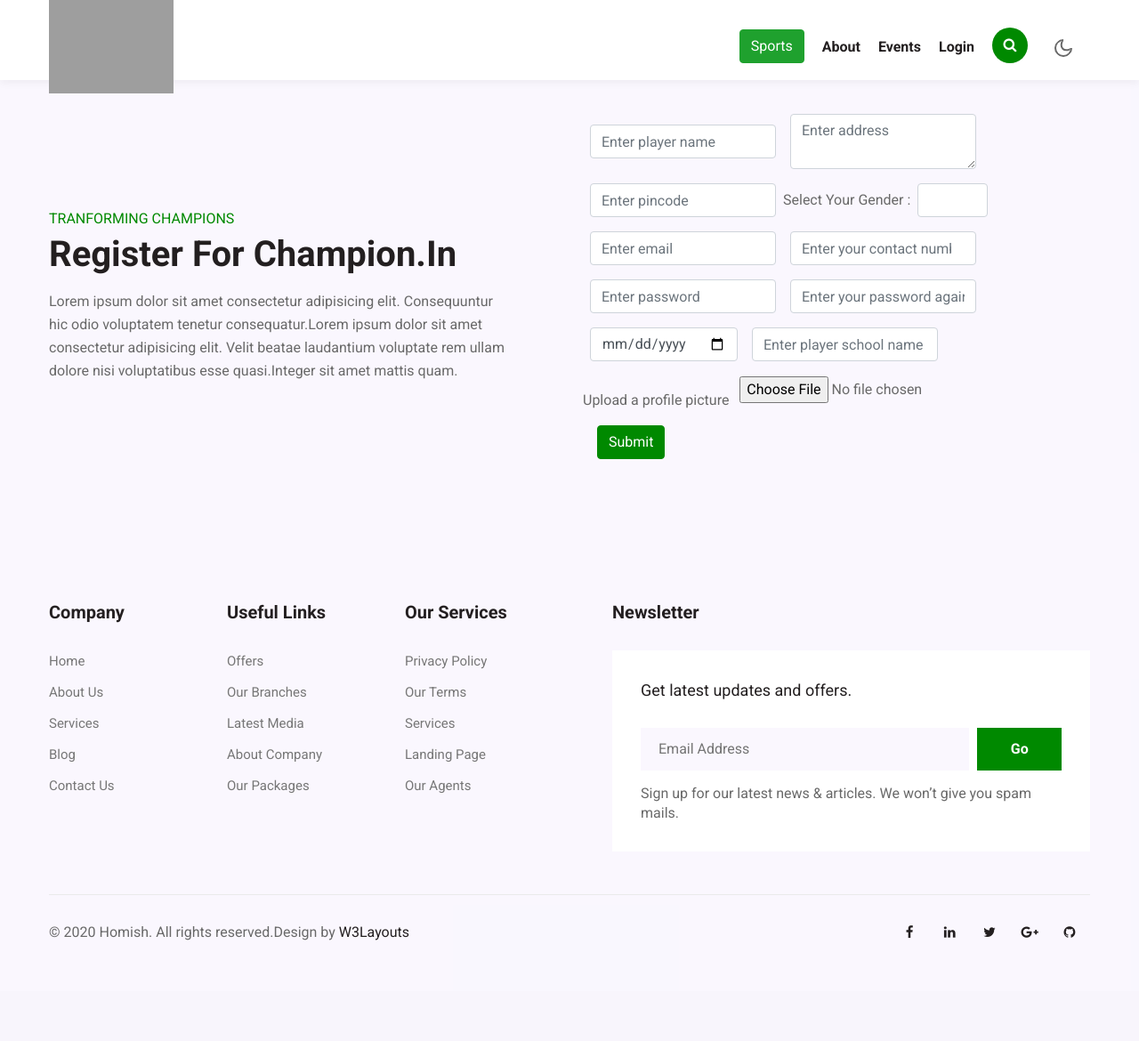
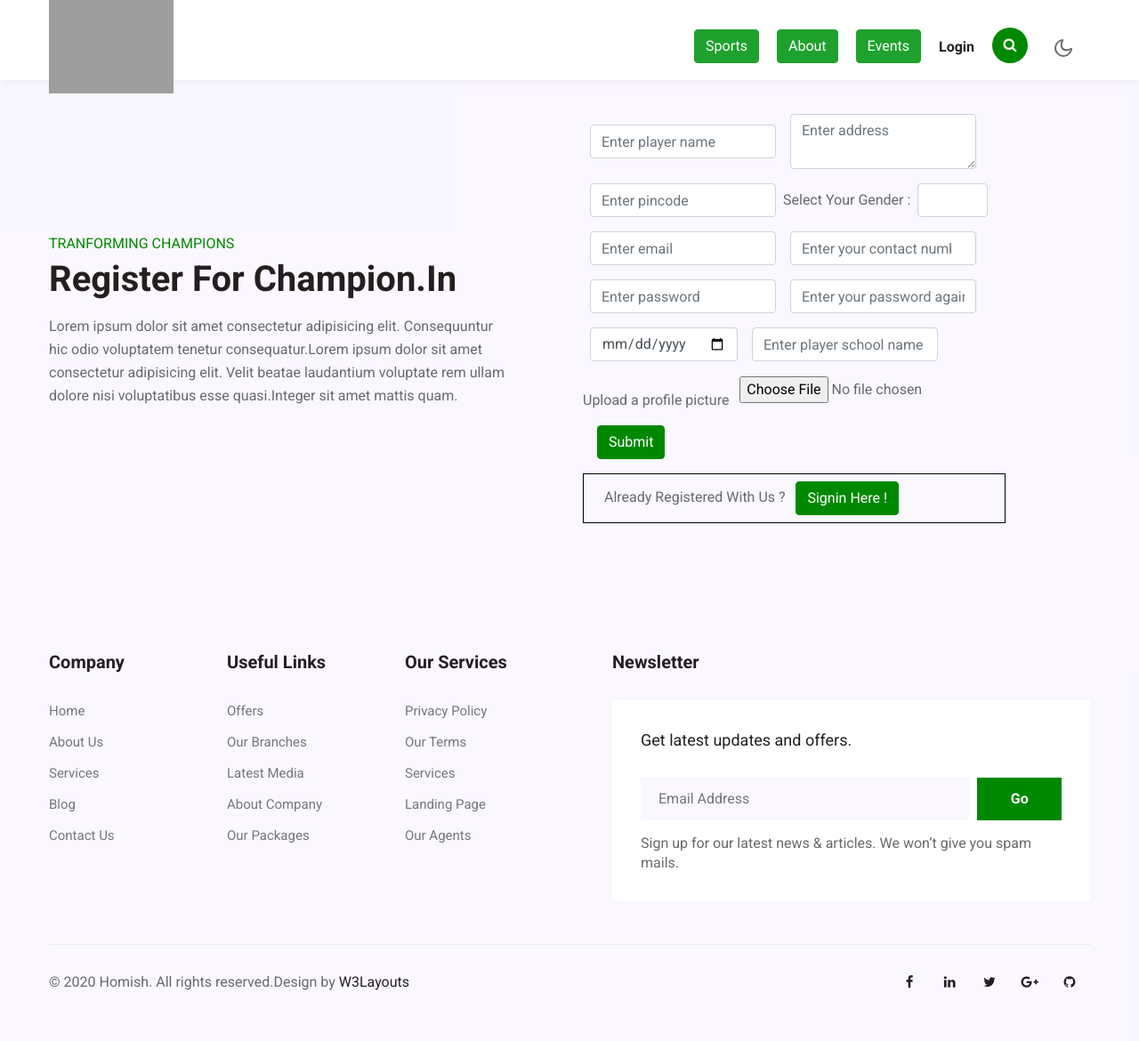
Before and after one commit to resheilA/fChampion, a PHP site: page /fchampion/signup.php in a window 1280 px wide. Shown: the whole page at 89% size. Before the commit the page ends 1057 px from the top, so only its background shows below. Run offline with PHP 8.4, Linux system fonts and the light colour scheme; some web fonts are replaced; grey boxes are pictures that could not be loaded.

Commit message:
Changes in navbar and login

```diff
--- a/header.php
+++ b/header.php
@@ -65,11 +65,29 @@ else
 			</div>
 			</li>
 
-            <li class="nav-item">
-              <a class="nav-link" href="about.php">About</a>
-            </li>
-            <li class="nav-item">
-			  <a class="nav-link" href="about.php">Events</a>
+			<li class="nav-item mt-2">
+			<div class="dropdown">
+			  <button class="btn btn-secondary dropdown-toggle" type="button" id="dropdownMenuButton" data-toggle="dropdown" aria-haspopup="true" aria-expanded="false">
+				About
+			  </button>
+			  <div class="dropdown-menu" aria-labelledby="dropdownMenuButton">
+				<a class="dropdown-item" href="about.php">About</a>
+				<a class="dropdown-item" href="team.php">Team</a>
+				<a class="dropdown-item" href="championclub.php">Champion's Club</a>
+			  </div>
+			</div>
+			</li>
+
+            <li class="nav-item mt-2">
+			  <div class="dropdown">
+			  <button class="btn btn-secondary dropdown-toggle" type="button" id="dropdownMenuButton" data-toggle="dropdown" aria-haspopup="true" aria-expanded="false">
+				Events
+			  </button>
+			  <div class="dropdown-menu" aria-labelledby="dropdownMenuButton">
+				<a class="dropdown-item" href="acltennis.php">ACL - Tennis</a>
+				<a class="dropdown-item" href="aclkickboxing.php">ACL - Kick-boxing</a>
+			  </div>
+			</div>
 			</li>
 
              <li class="nav-item">
--- a/signup.php
+++ b/signup.php
@@ -51,6 +51,10 @@ include("savedata.php");
 							<input type="submit" value="Submit"  class="btn btn-primary m-3">
 							<!-- Button to Open the Modal -->
 							</form>
+							<div style='border:1px solid black;' class="col-lg-10">
+							<p class="p-2">Already Registered With Us ?
+							&nbsp <a href="login.php"><button class="btn btn-primary">Signin Here !</button></a>
+							</div>
 
         </div>
 
```
Also changed, not shown: index.php (+20 -18 lines), login.php (+22 -6 lines), payment.php (+10 -1 lines).
